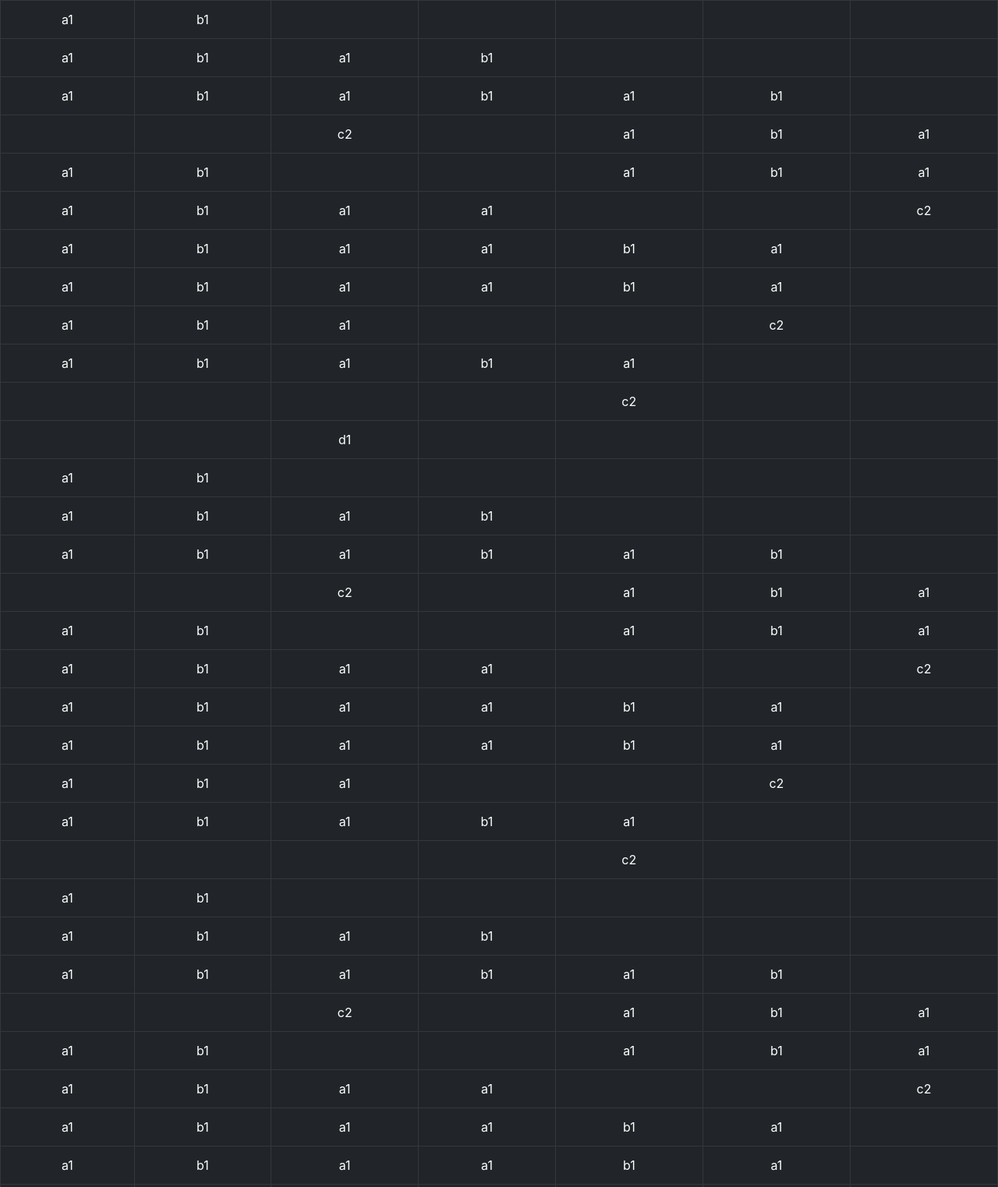
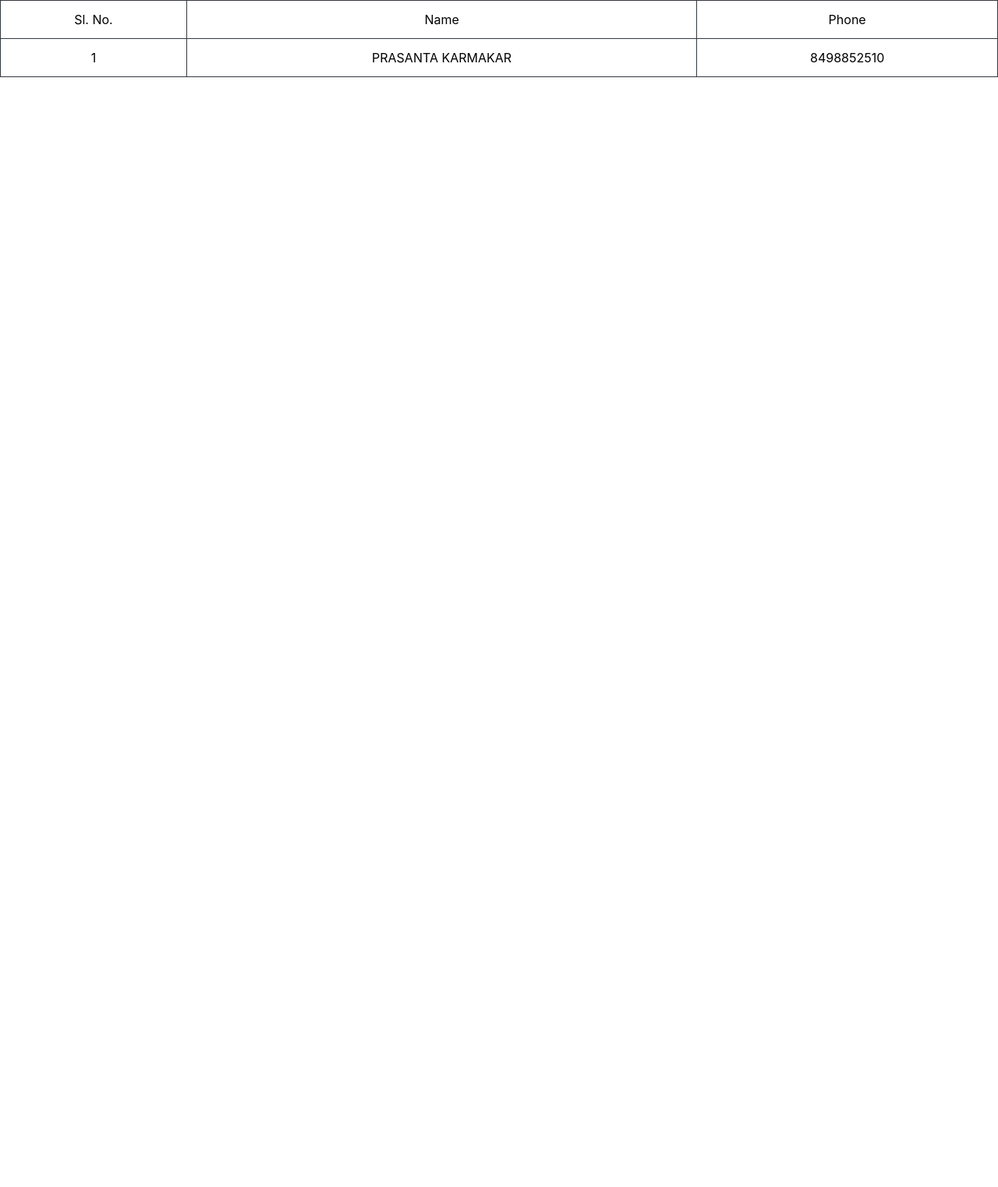
Before and after one commit to prasanta1987/excel_web_server, a website: page index.html in a window 1280 px wide. Shown: the top 1523 px of the page at 78% size. After the commit the page ends 800 px from the top, so only its background shows below. Drawn offline with nearby package versions, Linux system fonts and the light colour scheme.

Commit message:
support for primary color in html

```diff
--- a/index.html
+++ b/index.html
@@ -18,425 +18,12 @@
                     <body>
                 <table class="table table-dark">
 <tr>
-<td>a1</td>
-<td>b1</td>
-<td></td>
-<td></td>
-<td></td>
-<td></td>
-<td></td>
+<td style="color:#000000;background-color:#FFFFFF">Sl. No.</td>
+<td style="color:#000000;background-color:#FFFFFF">Name</td>
+<td style="color:#000000;background-color:#FFFFFF">Phone</td>
 </tr>
 <tr>
-<td>a1</td>
-<td>b1</td>
-<td>a1</td>
-<td>b1</td>
-<td></td>
-<td></td>
-<td></td>
-</tr>
-<tr>
-<td>a1</td>
-<td>b1</td>
-<td>a1</td>
-<td>b1</td>
-<td>a1</td>
-<td>b1</td>
-<td></td>
-</tr>
-<tr>
-<td></td>
-<td></td>
-<td>c2</td>
-<td></td>
-<td>a1</td>
-<td>b1</td>
-<td>a1</td>
-</tr>
-<tr>
-<td>a1</td>
-<td>b1</td>
-<td></td>
-<td></td>
-<td>a1</td>
-<td>b1</td>
-<td>a1</td>
-</tr>
-<tr>
-<td>a1</td>
-<td>b1</td>
-<td>a1</td>
-<td>a1</td>
-<td></td>
-<td></td>
-<td>c2</td>
-</tr>
-<tr>
-<td>a1</td>
-<td>b1</td>
-<td>a1</td>
-<td>a1</td>
-<td>b1</td>
-<td>a1</td>
-<td></td>
-</tr>
-<tr>
-<td>a1</td>
-<td>b1</td>
-<td>a1</td>
-<td>a1</td>
-<td>b1</td>
-<td>a1</td>
-<td></td>
-</tr>
-<tr>
-<td>a1</td>
-<td>b1</td>
-<td>a1</td>
-<td></td>
-<td></td>
-<td>c2</td>
-<td></td>
-</tr>
-<tr>
-<td>a1</td>
-<td>b1</td>
-<td>a1</td>
-<td>b1</td>
-<td>a1</td>
-<td></td>
-<td></td>
-</tr>
-<tr>
-<td></td>
-<td></td>
-<td></td>
-<td></td>
-<td>c2</td>
-<td></td>
-<td></td>
-</tr>
-<tr>
-<td></td>
-<td></td>
-<td>d1</td>
-<td></td>
-<td></td>
-<td></td>
-<td></td>
-</tr>
-<tr>
-<td>a1</td>
-<td>b1</td>
-<td></td>
-<td></td>
-<td></td>
-<td></td>
-<td></td>
-</tr>
-<tr>
-<td>a1</td>
-<td>b1</td>
-<td>a1</td>
-<td>b1</td>
-<td></td>
-<td></td>
-<td></td>
-</tr>
-<tr>
-<td>a1</td>
-<td>b1</td>
-<td>a1</td>
-<td>b1</td>
-<td>a1</td>
-<td>b1</td>
-<td></td>
-</tr>
-<tr>
-<td></td>
-<td></td>
-<td>c2</td>
-<td></td>
-<td>a1</td>
-<td>b1</td>
-<td>a1</td>
-</tr>
-<tr>
-<td>a1</td>
-<td>b1</td>
-<td></td>
-<td></td>
-<td>a1</td>
-<td>b1</td>
-<td>a1</td>
-</tr>
-<tr>
-<td>a1</td>
-<td>b1</td>
-<td>a1</td>
-<td>a1</td>
-<td></td>
-<td></td>
-<td>c2</td>
-</tr>
-<tr>
-<td>a1</td>
-<td>b1</td>
-<td>a1</td>
-<td>a1</td>
-<td>b1</td>
-<td>a1</td>
-<td></td>
-</tr>
-<tr>
-<td>a1</td>
-<td>b1</td>
-<td>a1</td>
-<td>a1</td>
-<td>b1</td>
-<td>a1</td>
-<td></td>
-</tr>
-<tr>
-<td>a1</td>
-<td>b1</td>
-<td>a1</td>
-<td></td>
-<td></td>
-<td>c2</td>
-<td></td>
-</tr>
-<tr>
-<td>a1</td>
-<td>b1</td>
-<td>a1</td>
-<td>b1</td>
-<td>a1</td>
-<td></td>
-<td></td>
-</tr>
-<tr>
-<td></td>
-<td></td>
-<td></td>
-<td></td>
-<td>c2</td>
-<td></td>
-<td></td>
-</tr>
-<tr>
-<td>a1</td>
-<td>b1</td>
-<td></td>
-<td></td>
-<td></td>
-<td></td>
-<td></td>
-</tr>
-<tr>
-<td>a1</td>
-<td>b1</td>
-<td>a1</td>
-<td>b1</td>
-<td></td>
-<td></td>
-<td></td>
-</tr>
-<tr>
-<td>a1</td>
-<td>b1</td>
-<td>a1</td>
-<td>b1</td>
-<td>a1</td>
-<td>b1</td>
-<td></td>
-</tr>
-<tr>
-<td></td>
-<td></td>
-<td>c2</td>
-<td></td>
-<td>a1</td>
-<td>b1</td>
-<td>a1</td>
-</tr>
-<tr>
-<td>a1</td>
-<td>b1</td>
-<td></td>
-<td></td>
-<td>a1</td>
-<td>b1</td>
-<td>a1</td>
-</tr>
-<tr>
-<td>a1</td>
-<td>b1</td>
-<td>a1</td>
-<td>a1</td>
-<td></td>
-<td></td>
-<td>c2</td>
-</tr>
-<tr>
-<td>a1</td>
-<td>b1</td>
-<td>a1</td>
-<td>a1</td>
-<td>b1</td>
-<td>a1</td>
-<td></td>
-</tr>
-<tr>
-<td>a1</td>
-<td>b1</td>
-<td>a1</td>
-<td>a1</td>
-<td>b1</td>
-<td>a1</td>
-<td></td>
-</tr>
-<tr>
-<td>a1</td>
-<td>b1</td>
-<td>a1</td>
-<td></td>
-<td></td>
-<td>c2</td>
-<td></td>
-</tr>
-<tr>
-<td>a1</td>
-<td>b1</td>
-<td>a1</td>
-<td>b1</td>
-<td>a1</td>
-<td></td>
-<td></td>
-</tr>
-<tr>
-<td></td>
-<td></td>
-<td></td>
-<td></td>
-<td>c2</td>
-<td></td>
-<td></td>
-</tr>
-<tr>
-<td></td>
-<td></td>
-<td>d1</td>
-<td></td>
-<td></td>
-<td></td>
-<td></td>
-</tr>
-<tr>
-<td>a1</td>
-<td>b1</td>
-<td></td>
-<td></td>
-<td></td>
-<td></td>
-<td></td>
-</tr>
-<tr>
-<td>a1</td>
-<td>b1</td>
-<td>a1</td>
-<td>b1</td>
-<td></td>
-<td></td>
-<td></td>
-</tr>
-<tr>
-<td>a1</td>
-<td>b1</td>
-<td>a1</td>
-<td>b1</td>
-<td>a1</td>
-<td>b1</td>
-<td></td>
-</tr>
-<tr>
-<td></td>
-<td></td>
-<td>c2</td>
-<td></td>
-<td>a1</td>
-<td>b1</td>
-<td>a1</td>
-</tr>
-<tr>
-<td>a1</td>
-<td>b1</td>
-<td></td>
-<td></td>
-<td>a1</td>
-<td>b1</td>
-<td>a1</td>
-</tr>
-<tr>
-<td>a1</td>
-<td>b1</td>
-<td>a1</td>
-<td>a1</td>
-<td></td>
-<td></td>
-<td>c2</td>
-</tr>
-<tr>
-<td>a1</td>
-<td>b1</td>
-<td>a1</td>
-<td>a1</td>
-<td>b1</td>
-<td>a1</td>
-<td></td>
-</tr>
-<tr>
-<td>a1</td>
-<td>b1</td>
-<td>a1</td>
-<td>a1</td>
-<td>b1</td>
-<td>a1</td>
-<td></td>
-</tr>
-<tr>
-<td>a1</td>
-<td>b1</td>
-<td>a1</td>
-<td></td>
-<td></td>
-<td>c2</td>
-<td></td>
-</tr>
-<tr>
-<td>a1</td>
-<td>b1</td>
-<td>a1</td>
-<td>b1</td>
-<td>a1</td>
-<td></td>
-<td></td>
-</tr>
-<tr>
-<td></td>
-<td></td>
-<td></td>
-<td></td>
-<td>c2</td>
-<td></td>
-<td></td>
-</tr>
-<tr>
-<td></td>
-<td></td>
-<td>c2</td>
-<td></td>
-<td></td>
-<td></td>
-<td></td>
+<td style="color:#000000;background-color:#FFFFFF">1</td>
+<td style="color:#000000;background-color:#FFFFFF">PRASANTA KARMAKAR</td>
+<td style="color:#000000;background-color:#FFFFFF">8498852510</td>
 </tr></body></html>
--- a/package.json
+++ b/package.json
@@ -2,9 +2,9 @@
   "name": "excel_html",
   "version": "1.0.0",
   "description": "A Simple server for Excel to Html",
-  "main": "index.js",
+  "main": "main.js",
   "scripts": {
-    "start": "node index.js"
+    "start": "electron ."
   },
   "repository": "https://github.com/prasanta1987/excel_web_server",
   "keywords": [
```
Also changed, not shown: index.js (+24 -5 lines), style.css (added), 1 other file.
